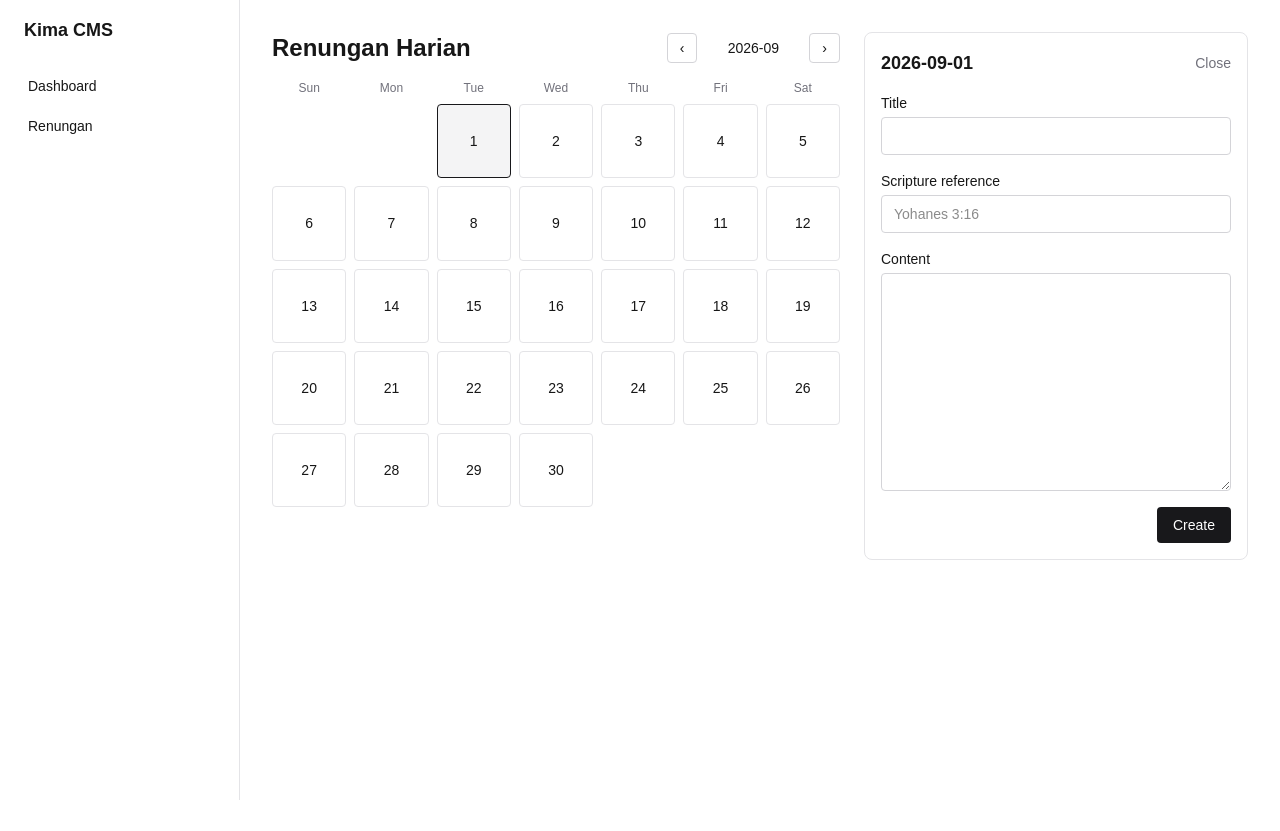
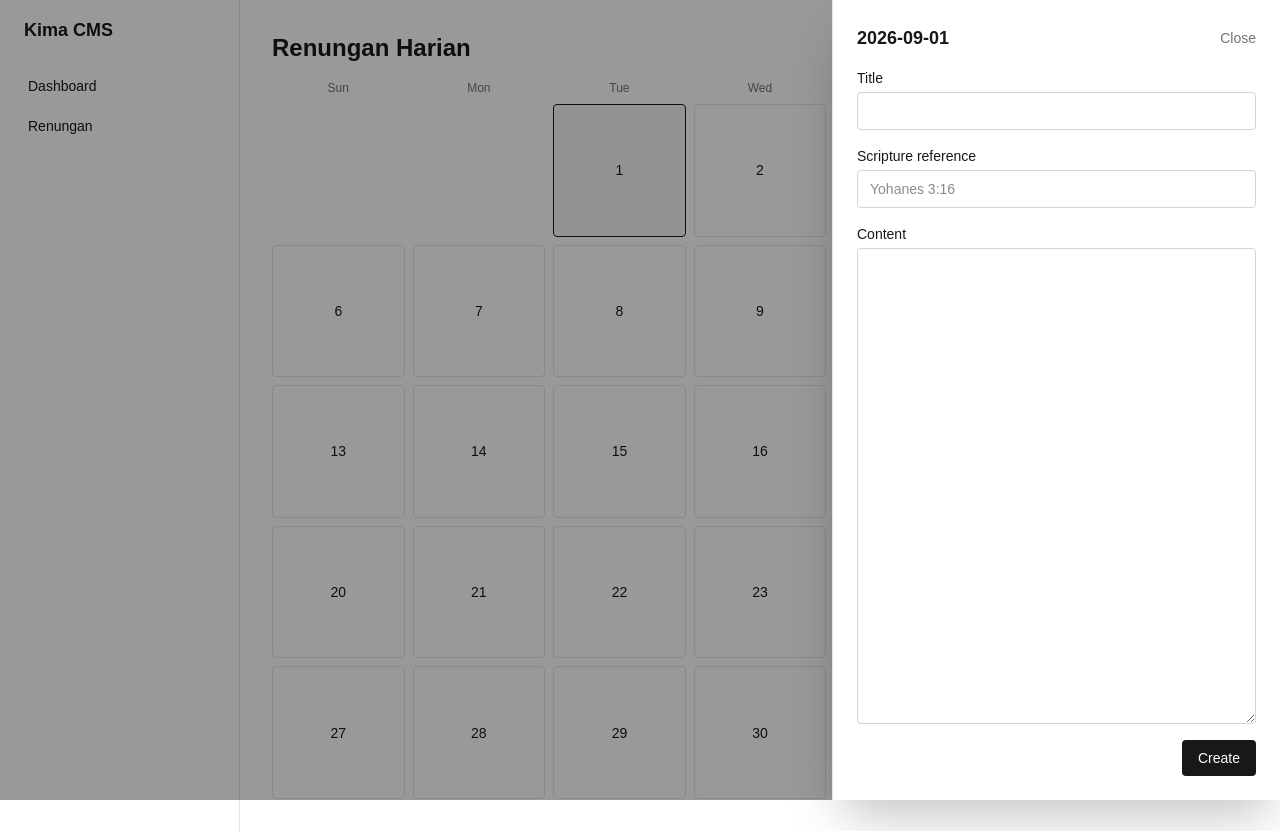
Before and after one commit to daniarthurwidodo/cms-kima-web-app, a Next.js app: page /renungan in a window 1280 px wide. Both pictures are taken after a click on the button "2026-09-01". Before the commit the page ends 800 px from the top, so only its background shows below. Built offline with nearby package versions, Linux system fonts and the light colour scheme; no server answers; the database is empty.

Commit message:
feat: enhance RenunganCalendarPage with drawer for selected day and backdrop

```diff
--- a/src/features/renungan/presentation/RenunganCalendarPage.tsx
+++ b/src/features/renungan/presentation/RenunganCalendarPage.tsx
@@ -1,6 +1,6 @@
 "use client";
 
-import { useMemo, useState } from "react";
+import { useEffect, useMemo, useState } from "react";
 import { CalendarMonth } from "./CalendarMonth";
 import { RenunganForm } from "./RenunganForm";
 import { useRenunganMonth } from "./useRenunganMonth";
@@ -24,16 +24,32 @@ function shiftMonth(month: string, delta: number): string {
 export function RenunganCalendarPage() {
   const [month, setMonth] = useState(currentMonth);
   const [selectedDate, setSelectedDate] = useState<string | null>(null);
+  const [drawerDay, setDrawerDay] = useState<RenunganDayEntry | null>(null);
   const { data, loading, error, reload } = useRenunganMonth(month);
 
-  const selectedDay: RenunganDayEntry | null = useMemo(() => {
+  const currentDay: RenunganDayEntry | null = useMemo(() => {
     if (!selectedDate || !data) return null;
     return data.days.find((d) => d.date === selectedDate) ?? null;
   }, [selectedDate, data]);
 
+  // Keep drawer content mounted during exit animation.
+  useEffect(() => {
+    if (currentDay) setDrawerDay(currentDay);
+  }, [currentDay]);
+
+  const isOpen = Boolean(currentDay);
+
+  useEffect(() => {
+    if (!isOpen) return;
+    function onKey(e: KeyboardEvent) {
+      if (e.key === "Escape") setSelectedDate(null);
+    }
+    window.addEventListener("keydown", onKey);
+    return () => window.removeEventListener("keydown", onKey);
+  }, [isOpen]);
+
   return (
-    <div className="flex gap-6">
-      <div className="flex-1">
+    <div>
       <div className="mb-4 flex items-center justify-between">
         <h1 className="text-2xl font-semibold">Renungan Harian</h1>
         <div className="flex items-center gap-2">
@@ -65,12 +81,29 @@ export function RenunganCalendarPage() {
           onSelect={(d) => setSelectedDate(d.date)}
         />
       )}
-      </div>
 
-      {selectedDay && (
-        <aside className="w-96 shrink-0 rounded-lg border border-zinc-200 bg-white p-4 dark:border-zinc-800 dark:bg-zinc-900">
+      {/* Backdrop */}
+      <div
+        onClick={() => setSelectedDate(null)}
+        aria-hidden={!isOpen}
+        className={`fixed inset-0 z-40 bg-black/40 transition-opacity duration-300 ${
+          isOpen ? "opacity-100" : "pointer-events-none opacity-0"
+        }`}
+      />
+
+      {/* Drawer */}
+      <aside
+        role="dialog"
+        aria-modal="true"
+        aria-hidden={!isOpen}
+        className={`fixed right-0 top-0 z-50 h-full w-full max-w-md transform overflow-y-auto border-l border-zinc-200 bg-white shadow-2xl transition-transform duration-300 ease-out dark:border-zinc-800 dark:bg-zinc-900 ${
+          isOpen ? "translate-x-0" : "translate-x-full"
+        }`}
+      >
+        {drawerDay && (
+          <div className="h-full p-6">
             <RenunganForm
-            day={selectedDay}
+              day={drawerDay}
               onSaved={() => {
                 void reload();
               }}
@@ -80,8 +113,9 @@ export function RenunganCalendarPage() {
               }}
               onCancel={() => setSelectedDate(null)}
             />
+          </div>
+        )}
       </aside>
-      )}
     </div>
   );
 }
```
Lines whose indentation alone changed are shown as unchanged.
